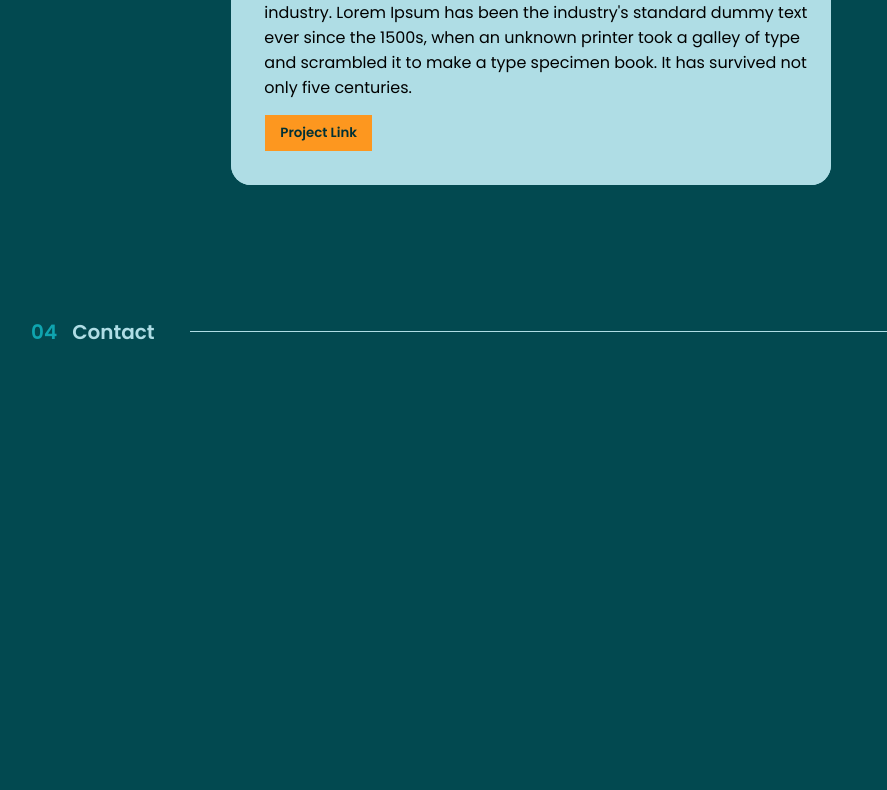
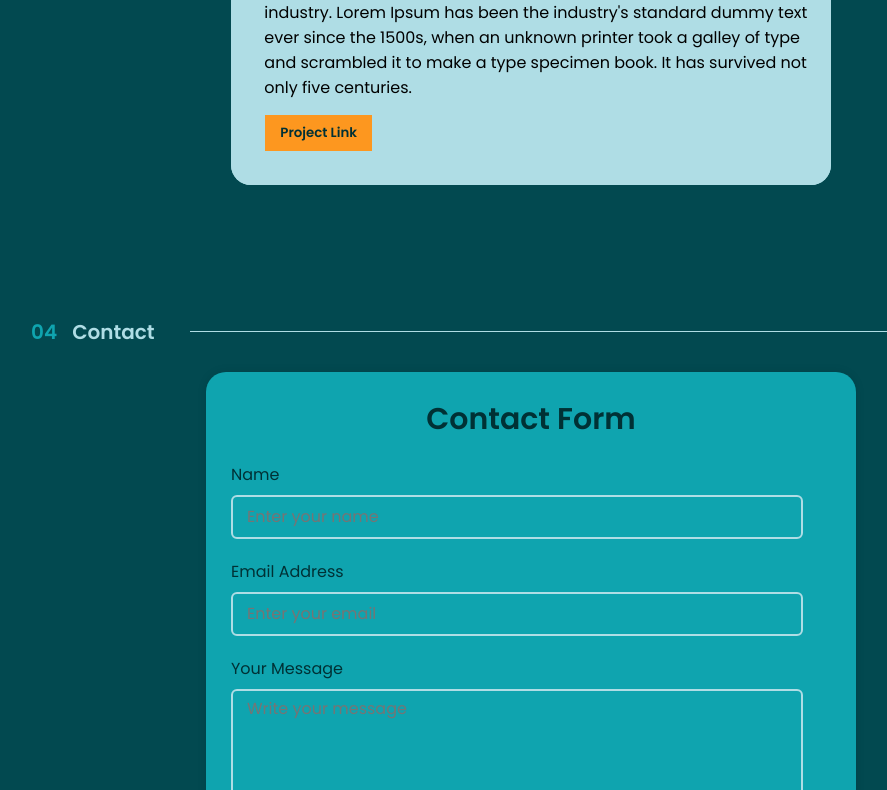
Before and after one commit to kaynan45/myportfolio, a React (Create React App) app: page / in a window 1280 px wide. Shown: the part 3241-4031 px from the top of the page, without its empty margins (109-996 px from the left). Before the commit the page ends 3638 px from the top, so only its background shows below. Built offline with nearby package versions, Linux system fonts and the light colour scheme.

Commit message:
starting the contact form area

```diff
--- a/src/App.css
+++ b/src/App.css
@@ -1,5 +1,5 @@
 * {
-  text-align: center;
+  /* text-align: center; */
   margin: 0;
   padding: 0;
   font-family: 'Poppins', sans-serif;
--- a/src/Components/Layout/Contact.js
+++ b/src/Components/Layout/Contact.js
@@ -1,4 +1,5 @@
-import styles from './Contact.module.css'
+import ContactForm from "../Utils/ContactForm";
+import styles from "./Contact.module.css";
 
 function Contact() {
   return (
@@ -8,8 +9,9 @@ function Contact() {
         <p className={styles.aboutTitle}>Contact</p>
         <hr className={styles.aboutDivider} aria-orientation="horizontal" />
       </div>
+      <ContactForm />
     </section>
-  )
+  );
 }
 
-export default Contact
+export default Contact;
--- /dev/null
+++ b/src/Components/Utils/ContactForm.js
@@ -0,0 +1,28 @@
+import styles from './ContactFrom.module.css'
+
+function ContactForm() {
+  return (
+    <div>
+      <section className={styles.contact}>
+        <form>
+          <h2>Contact Form</h2>
+          <div className={styles.inputBox}>
+            <label>Name</label>
+            <input type='text' className={styles.field} placeholder='Enter your name' required/>
+          </div>
+          <div className={styles.inputBox}>
+            <label>Email Address</label>
+            <input type='email' className={styles.field} placeholder='Enter your email' required/>
+          </div>
+          <div className={styles.inputBox}>
+            <label>Your Message</label>
+            <textarea placeholder='Write your message' className={`${styles.field} ${styles.message}`} required></textarea>
+          </div>
+          <button type='submit'>Send Message</button>
+        </form>
+      </section>
+    </div>
+  )
+}
+
+export default ContactForm
--- /dev/null
+++ b/src/Components/Utils/ContactFrom.module.css
@@ -0,0 +1,55 @@
+.contact {
+  display: flex;
+  justify-content: center;
+  align-items: center;
+  min-height: 60vh;
+  /* background-color: var(--light-color); */
+}
+
+form {
+  text-align: left;
+  max-width: 600px;
+  width: 100%;
+  background: var(--contrast);
+  padding:25px 25px 30px;
+  border-radius: 20px;
+  box-shadow: 0 0 10px rgba(0, 0, 0, .1);
+  color: var(--dark-color);
+  margin: 25px;
+}
+
+ form h2 {
+  font-size: 30px;
+  text-align: center;
+}
+
+form .inputBox {
+  margin-top: 20px;
+}
+
+.inputBox .field {
+  width: 90%;
+  height: 30px;
+  background: transparent;
+  border: 2px solid var(--light-color);
+  outline: none;
+  border-radius: 6px;
+  padding: 5px 14px;
+  font-size: 16px;
+  margin-top: 8px;
+}
+
+.inputBox .field.message {
+  height: 200px;
+  resize: none;
+}
+
+form button {
+  width: 95%;
+  height:45px;
+  background: var(--detail);
+  border: none;
+  border-radius: 6px;
+  box-shadow: 0 0 10px rgba(0, 0, 0, .1);
+  cursor: pointer;
+}
```
